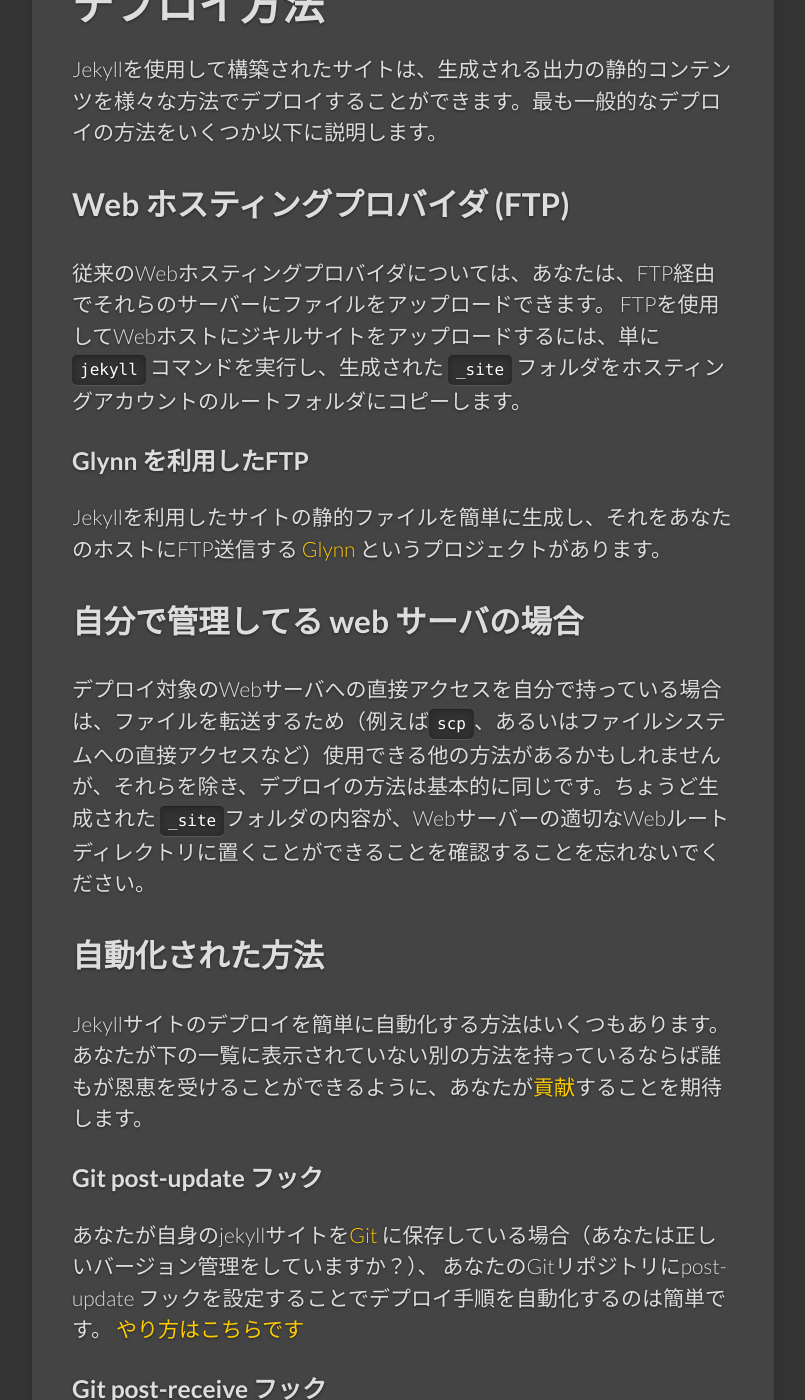
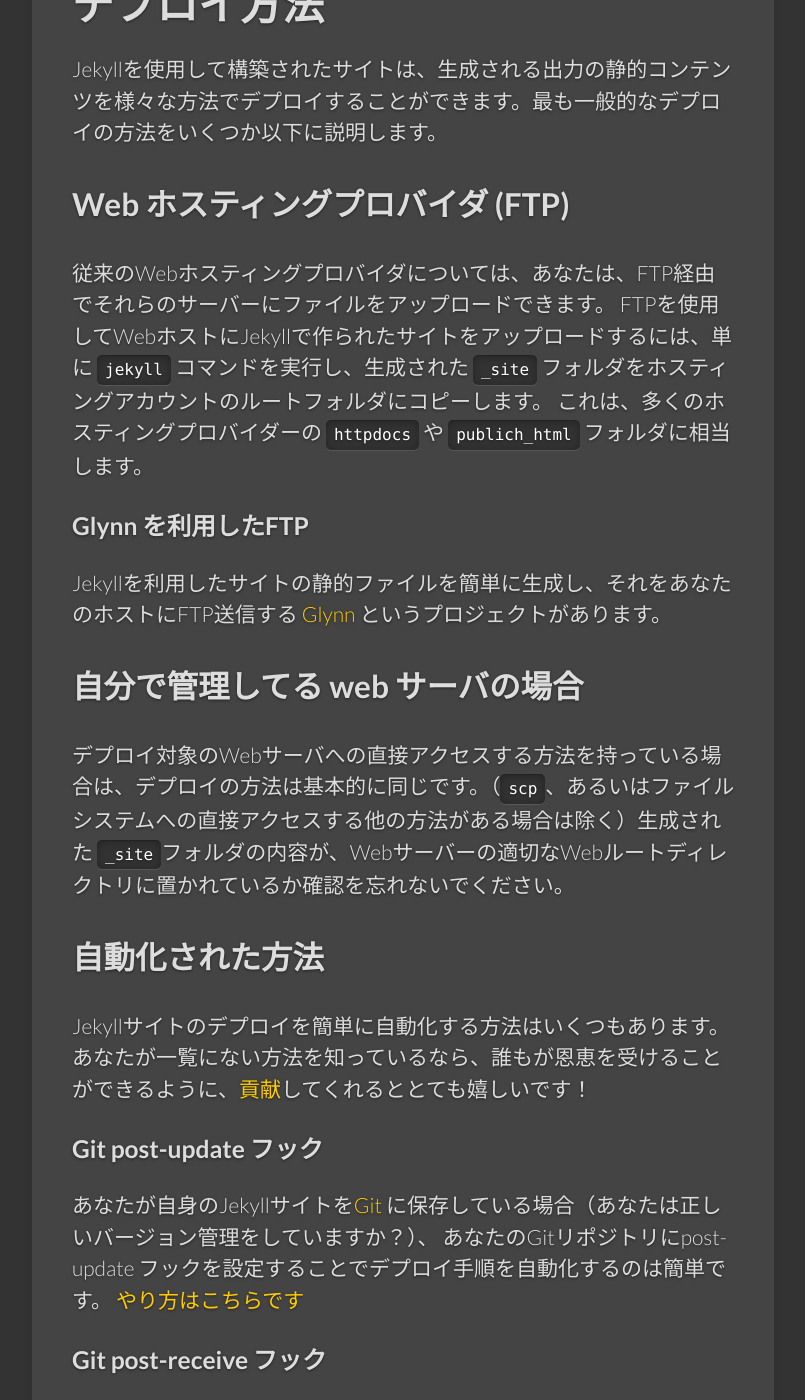
Before and after one commit to jekyllrb-ja/jekyllrb-ja.github.io, a Jekyll site: the page built from docs/deployment-methods.md, in a window 1280 px wide and 1400 px high, scrolled down 228 px. Shown: the whole window, without its empty margins (139-944 px from the left). Built offline with Jekyll 4.4.1, drawn with Linux system fonts in a browser that asks for light colours; some web fonts are replaced; some of the changed text lies outside the part shown.

Commit message:
Refactor deployment-methos.md

```diff
--- a/docs/deployment-methods.md
+++ b/docs/deployment-methods.md
@@ -28,7 +28,8 @@
 ## Web hosting providers (FTP)
 -->
 
-従来のWebホスティングプロバイダについては、あなたは、FTP経由でそれらのサーバーにファイルをアップロードできます。 FTPを使用してWebホストにジキルサイトをアップロードするには、単に `jekyll` コマンドを実行し、生成された `_site` フォルダをホスティングアカウントのルートフォルダにコピーします。
+従来のWebホスティングプロバイダについては、あなたは、FTP経由でそれらのサーバーにファイルをアップロードできます。 FTPを使用してWebホストにJekyllで作られたサイトをアップロードするには、単に `jekyll` コマンドを実行し、生成された `_site` フォルダをホスティングアカウントのルートフォルダにコピーします。
+これは、多くのホスティングプロバイダーの `httpdocs` や `publich_html` フォルダに相当します。
 
 <!--original
 Just about any traditional web hosting provider will let you upload files to their servers over FTP. To upload a Jekyll site to a web host using FTP, simply run the `jekyll` command and copy the generated `_site` folder to the root folder of your hosting account. This is most likely to be the `httpdocs` or `public_html` folder on most hosting providers.
@@ -53,7 +54,7 @@
 ## Self-managed web server
 -->
 
-デプロイ対象のWebサーバへの直接アクセスを自分で持っている場合は、ファイルを転送するため（例えば`scp`、あるいはファイルシステムへの直接アクセスなど）使用できる他の方法があるかもしれませんが、それらを除き、デプロイの方法は基本的に同じです。ちょうど生成された `_site`フォルダの内容が、Webサーバーの適切なWebルートディレクトリに置くことができることを確認することを忘れないでください。
+デプロイ対象のWebサーバへの直接アクセスする方法を持っている場合は、デプロイの方法は基本的に同じです。（`scp`、あるいはファイルシステムへの直接アクセスする他の方法がある場合は除く）生成された `_site`フォルダの内容が、Webサーバーの適切なWebルートディレクトリに置かれているか確認を忘れないでください。
 
 <!--original
 If you have direct access yourself to the deployment web server yourself, the process is essentially the same, except you might have other methods available to you (such as `scp`, or even direct filesystem access) for transferring the files. Just remember to make sure the contents of the generated `_site` folder get placed in the appropriate web root directory for your web server.
@@ -65,7 +66,7 @@
 ## Automated methods
 -->
 
-Jekyllサイトのデプロイを簡単に自動化する方法はいくつもあります。あなたが下の一覧に表示されていない別の方法を持っているならば誰もが恩恵を受けることができるように、あなたが[貢献](../contributing/)することを期待します。
+Jekyllサイトのデプロイを簡単に自動化する方法はいくつもあります。あなたが一覧にない方法を知っているなら、誰もが恩恵を受けることができるように、[貢献](../contributing/)してくれるととても嬉しいです！
 
 <!--original
 There are also a number of ways to easily automate the deployment of a Jekyll site. If you’ve got another method that isn’t listed below, we’d love it if you [contributed](../contributing/) so that everyone else can benefit too.
@@ -77,7 +78,7 @@
 ### Git post-update hook
 -->
 
-あなたが自身のjekyllサイトを[Git](http://git-scm.com/) に保存している場合（あなたは正しいバージョン管理をしていますか？）、
+あなたが自身のJekyllサイトを[Git](http://git-scm.com/) に保存している場合（あなたは正しいバージョン管理をしていますか？）、
 あなたのGitリポジトリにpost-update フックを設定することでデプロイ手順を自動化するのは簡単です。
 [やり方はこちらです](http://web.archive.org/web/20091223025644/http://www.taknado.com/en/2009/03/26/deploying-a-jekyll-generated-site/)
 
@@ -94,7 +95,7 @@
 ### Git post-receive hook
 -->
 
-リモートサーバがあなたのためにGitで変更をpushするたびにデプロイするを行うようにするには、あなたはデプロイするのに必要な許可を与えられたすべての公開鍵を`authorized_keys` ファイルに追加したアカウントを作ります。次のように所定の場所に post-receive フックを設定することでできます：
+Gitで変更をpushする度にリモートサーバにデプロイするためには、デプロイ権限を持ったアカウントを作成し、公開鍵を`authorized_keys` ファイルに追加します。次のように所定の場所に post-receive フックを設定することでできます：
 
 <!--original
 To have a remote server handle the deploy for you every time you push changes using Git, you can create a user account which has all the public keys that are authorized to deploy in its `authorized_keys` file. With that in place, setting up the post-receive hook is done as follows:
@@ -169,7 +170,7 @@
 {% endhighlight %}
 -->
 
-デプロイはnginx や Apache が `/var/www/myrepo` を見るのと同じくらいに簡単です。
+ここまでくれば、デプロイはnginx や Apache が `/var/www/myrepo` を見るくらいに簡単です。
 そして次のコマンドを実行します：
 
 <!--original
```
